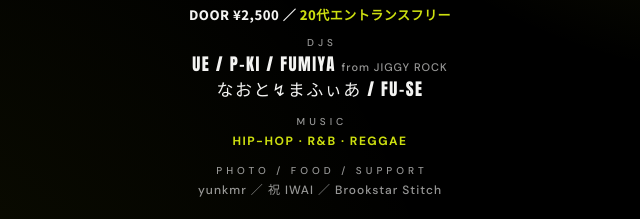
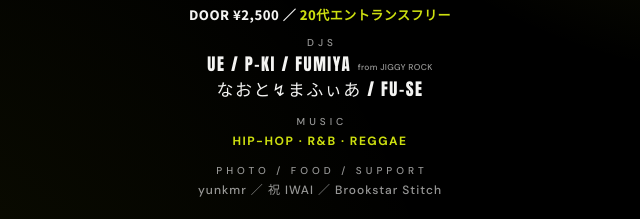
Before and after one commit to puenots/block6-coupon, a plain HTML site: page index.html in a window 1280 px wide. Shown: the part 456-675 px from the top of the page, 320-960 px from the left. Drawn offline with Linux system fonts and the light colour scheme.

Commit message:
DJs行の「from JIGGY ROCK」を縮小（幅を取りすぎていた）
Co-Authored-By: Claude Fable 5.1 <noreply@anthropic.com>
Claude-Session: https://claude.ai/code/session_01Y8Zg3hVsRHUaPpjJxb8Cfi

```diff
--- a/index.html
+++ b/index.html
@@ -313,9 +313,11 @@
   .lineup-names small {
     font-family: "DM Sans", sans-serif;
     font-weight: 500;
-    font-size: 11px;
-    letter-spacing: 1px;
+    font-size: 8.5px;
+    letter-spacing: 0.3px;
     color: var(--cream-dim);
+    margin-left: 1px;
+    vertical-align: 1px;
   }
   .music-line {
     font-family: "DM Sans", "Noto Sans JP", sans-serif;
```
Also changed, not shown: _template_artist.html (+4 -2 lines), _template_discount.html (+4 -2 lines), _template_free.html (+4 -2 lines), fumiya-sp/index.html (+4 -2 lines), fumiya/index.html (+4 -2 lines), fuse-sp/index.html (+4 -2 lines), fuse/index.html (+4 -2 lines), naoto-sp/index.html (+4 -2 lines), naoto/index.html (+4 -2 lines), pki-sp/index.html (+4 -2 lines), pki/index.html (+4 -2 lines), ue-free/index.html (+4 -2 lines), ue-sp/index.html (+4 -2 lines), ue/index.html (+4 -2 lines), 4 more files.
